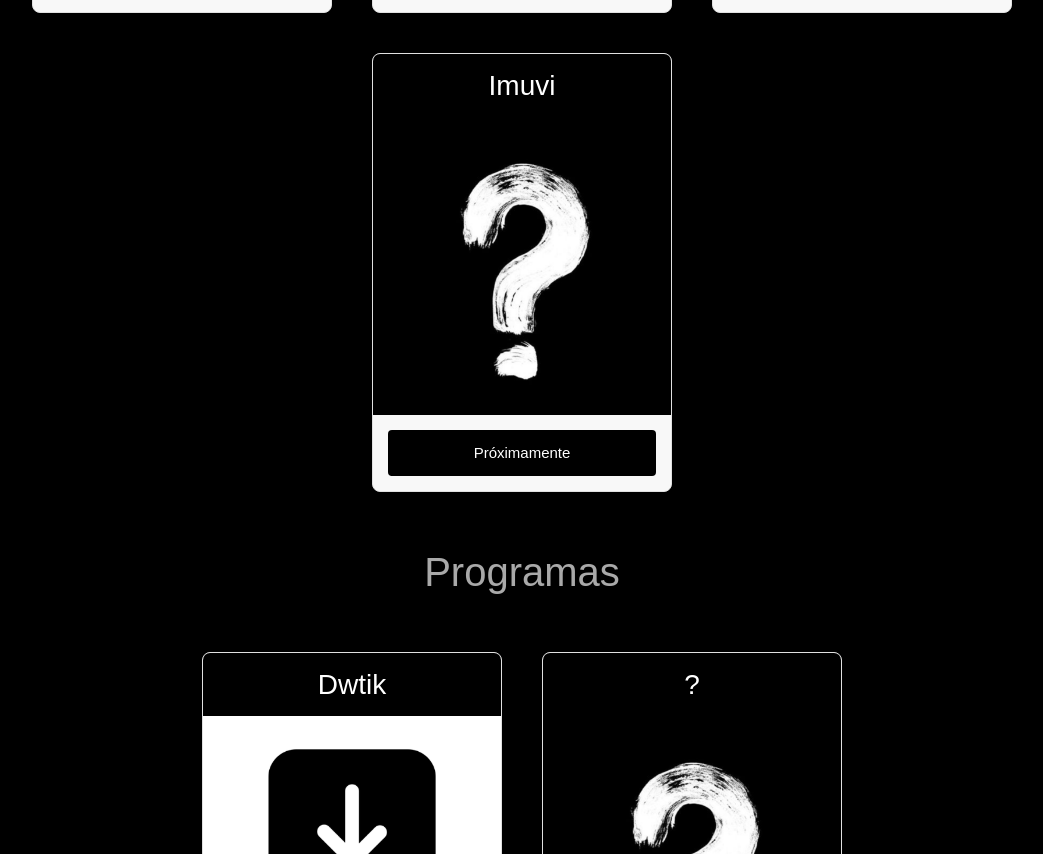
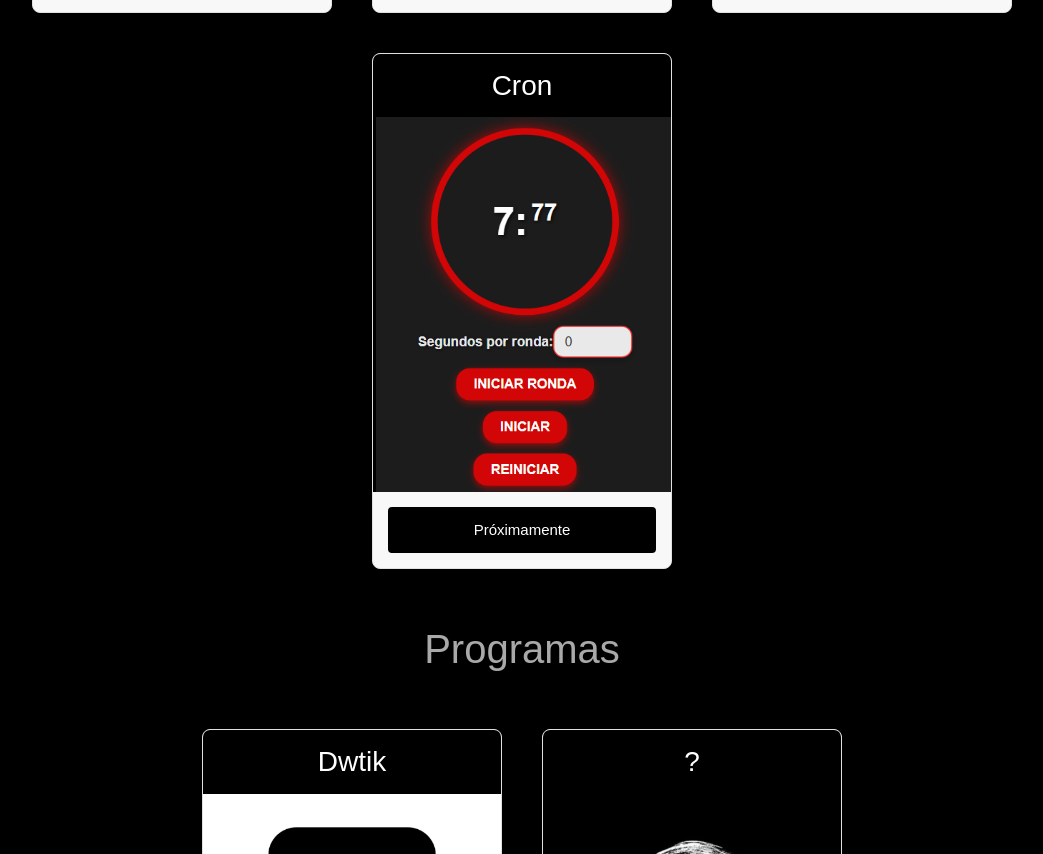
Before and after one commit to josssdev/Portafolio-Joss.Dev, a plain HTML site: page index.html in a window 1280 px wide. Shown: the part 900-1754 px from the top of the page, without its empty margins (118-1161 px from the left). Drawn offline with nearby package versions, Linux system fonts and the light colour scheme; a web font is replaced by a local one.

Commit message:
Add files via upload

```diff
--- a/index.html
+++ b/index.html
@@ -77,8 +77,8 @@
         </div>
 
 		<div class="card">
-            <h3>Imuvi</h3>
-            <img src="singo.png" alt="Descripción de la imagen 1">
+            <h3>Cron</h3>
+            <img src="Cron.png" alt="Descripción de la imagen 1">
             <a href="" target="_blank">Próximamente</a>
         </div>
         <!-- Añadir más tarjetas según sea necesario -->
```
Also changed, not shown: Cron.png (added).
